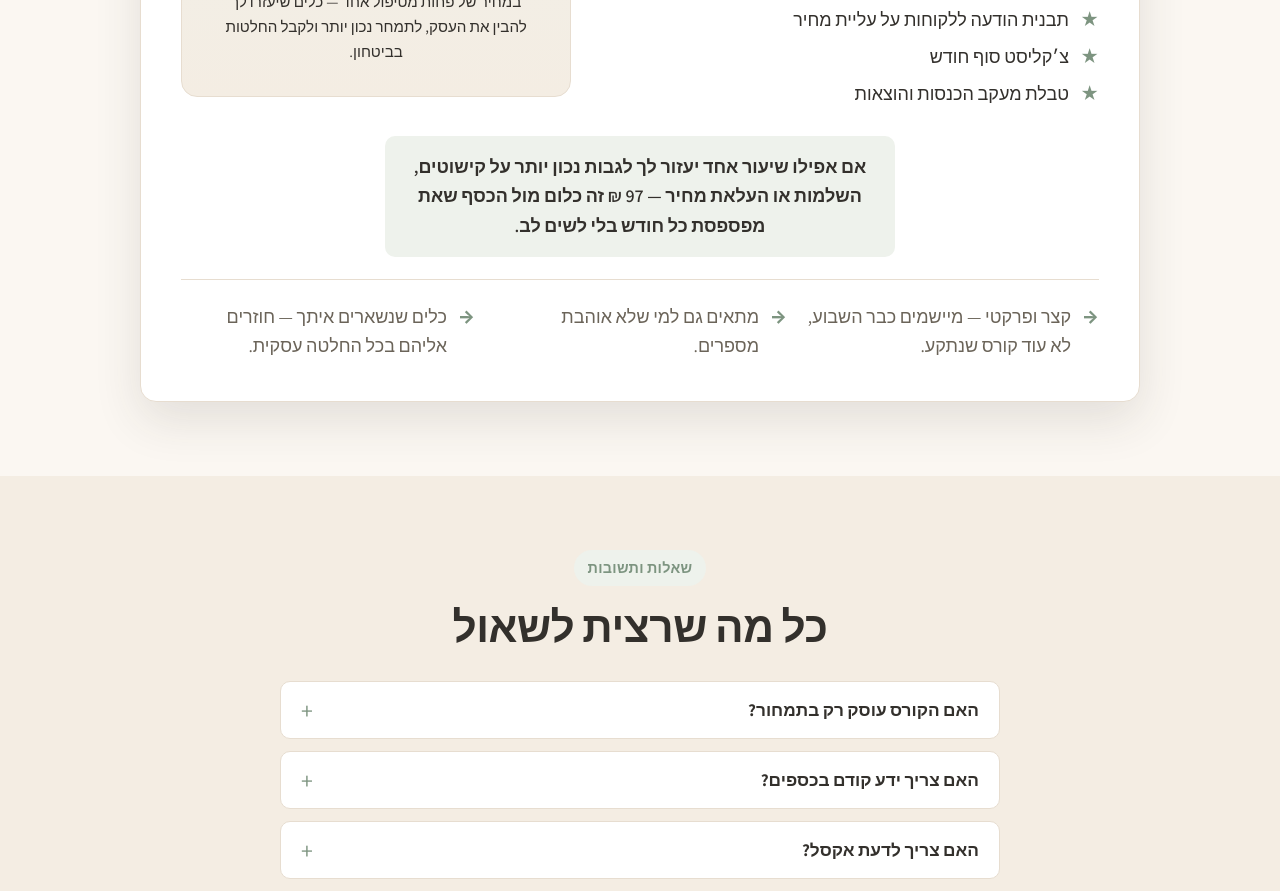
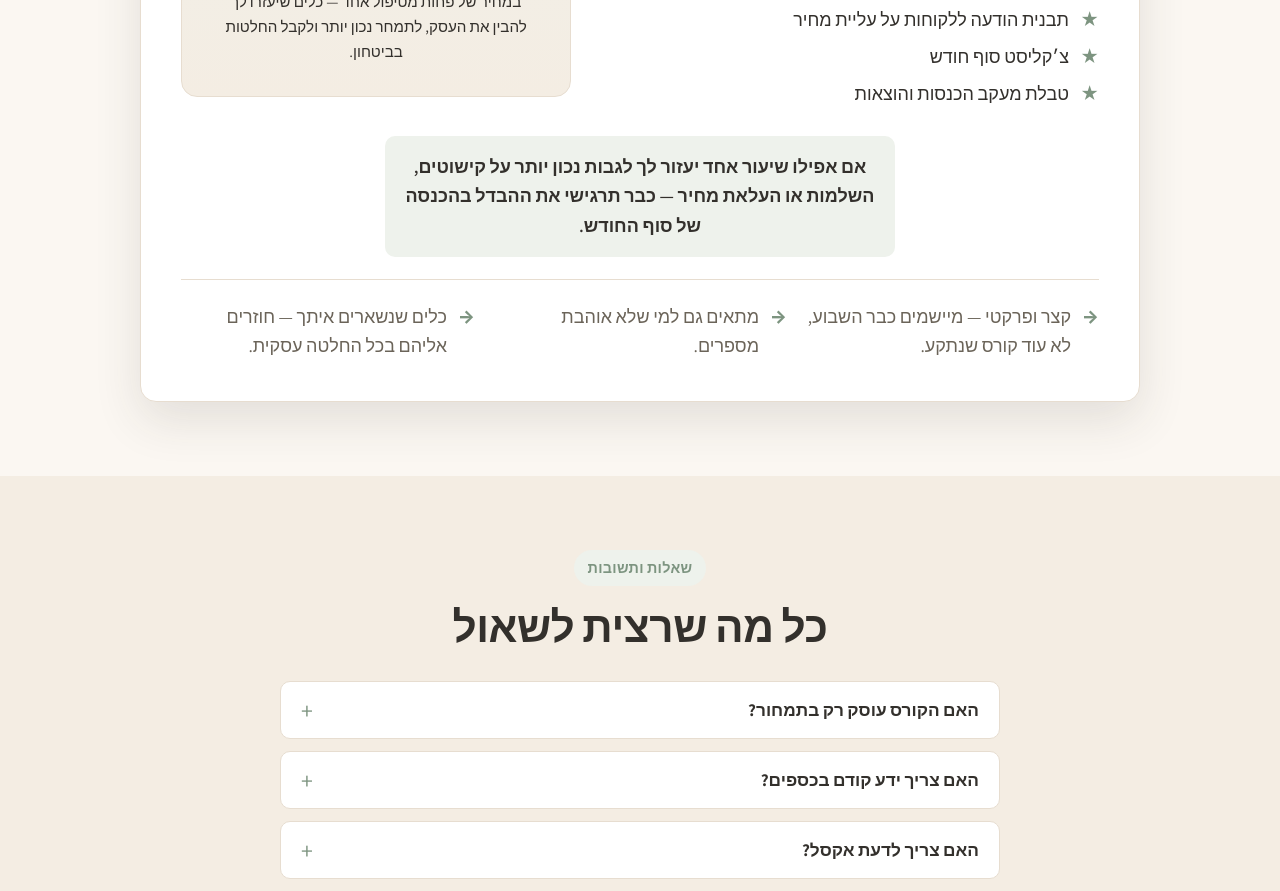
Before and after one commit to yuvalmosh13/profit-boost, a React (Vite) app: page / in a window 1280 px wide. Shown: the part 8480-9371 px from the top of the page. Built offline with nearby package versions, Linux system fonts and the light colour scheme.

Commit message:
Offer no-brainer line: focus on outcome, drop price framing
Co-Authored-By: Claude Haiku 4.5 <noreply@anthropic.com>

```diff
--- a/src/components/Offer.jsx
+++ b/src/components/Offer.jsx
@@ -71,7 +71,7 @@ export default function Offer() {
           {/* No-brainer line */}
           <p className="offer-card__nobrainer">
             אם אפילו שיעור אחד יעזור לך לגבות נכון יותר על קישוטים, השלמות או
-            העלאת מחיר — 97 ₪ זה כלום מול הכסף שאת מפספסת כל חודש בלי לשים לב.
+            העלאת מחיר — כבר תרגישי את ההבדל בהכנסה של סוף החודש.
           </p>
 
           {/* Reasons */}
```
